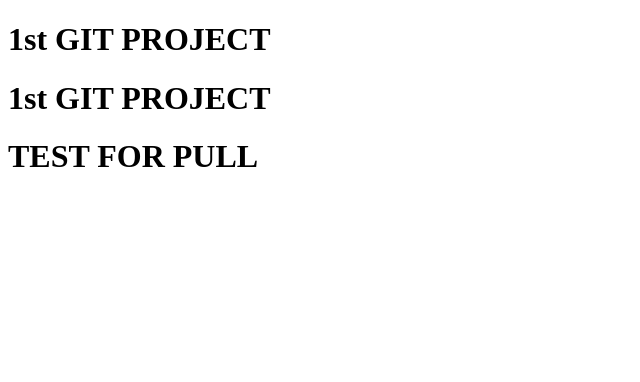
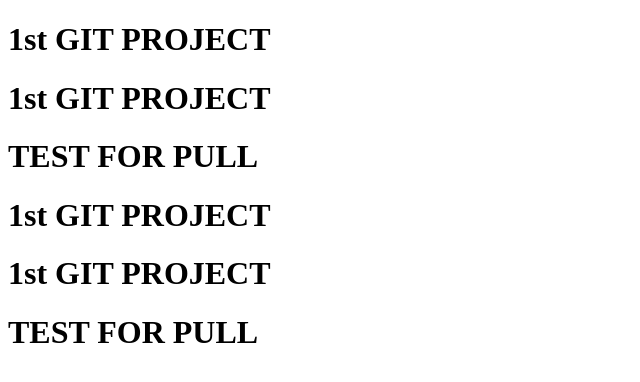
Before and after one commit to devopsskills/mygitproject, a plain HTML site: page index.html in a window 1280 px wide. Shown: the whole page, without its empty margins (0-640 px from the left). Drawn offline with Linux system fonts and the light colour scheme.

Commit message:
Update index.html

```diff
--- a/index.html
+++ b/index.html
@@ -8,6 +8,9 @@
  <h1> 1st GIT PROJECT</h1>
  <h1> TEST FOR PULL </h1>
 
+ <h1> 1st GIT PROJECT</h1>
+ <h1> 1st GIT PROJECT</h1>
+ <h1> TEST FOR PULL </h1>
 
 </body>
 </html>
```
